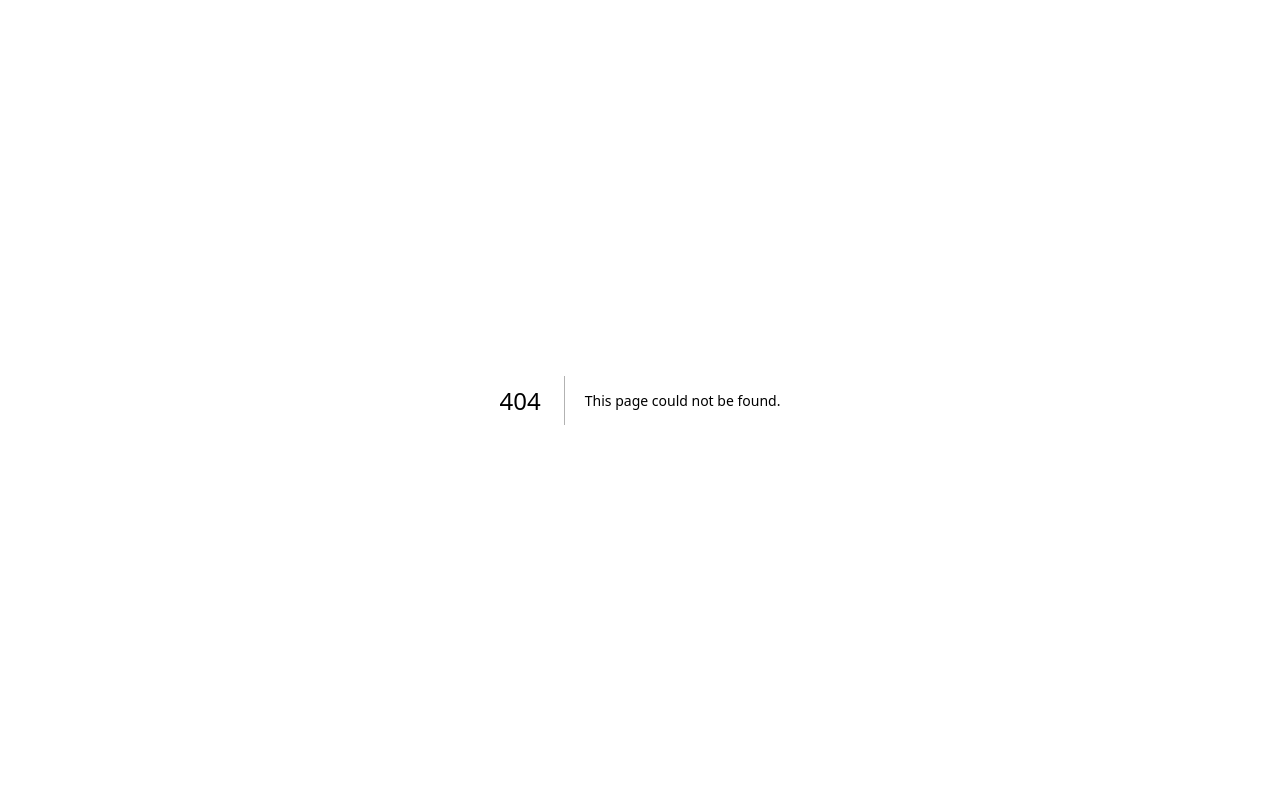
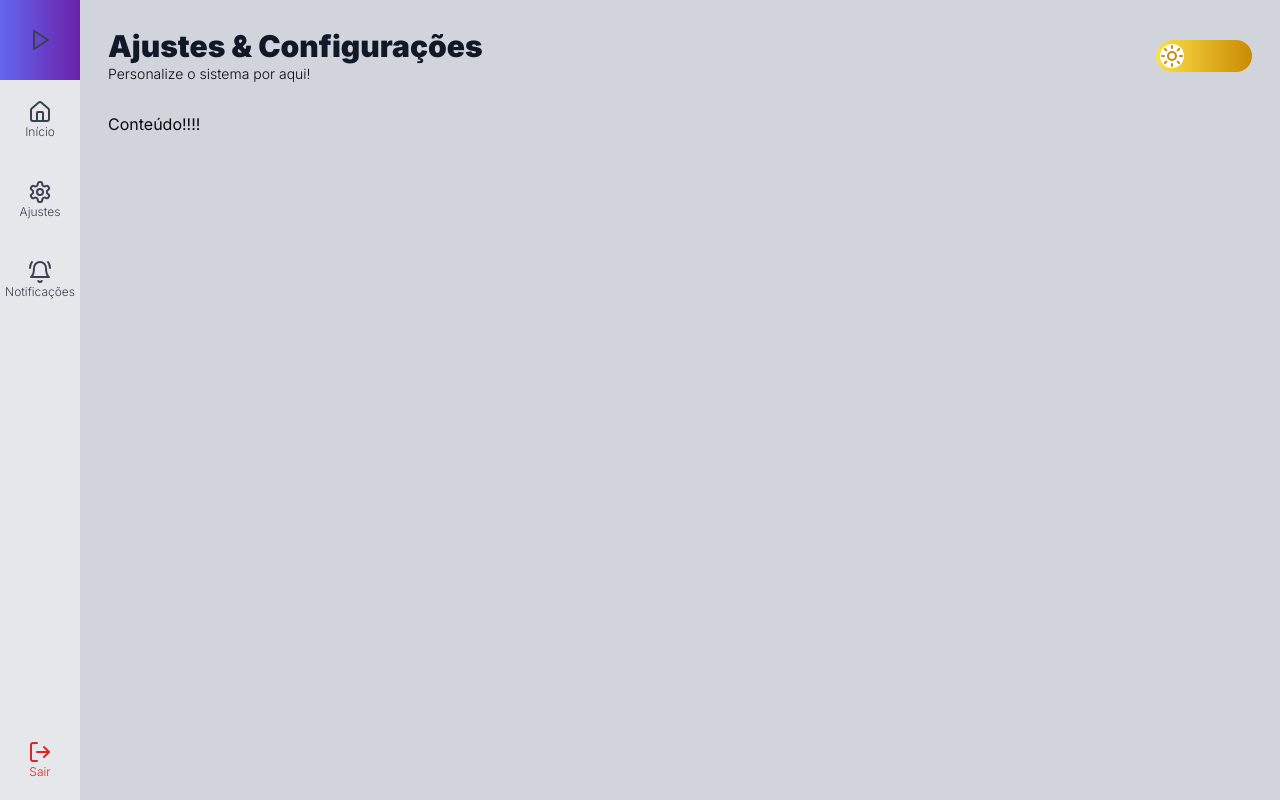
Before and after one commit to Iaguin11/creating-a-dashboard, a Next.js app: page /settings in a window 1280 px wide. Before the commit this address had no page. Built offline with nearby package versions, Linux system fonts and the light colour scheme.

Commit message:
feat: configuring routes

```diff
--- /dev/null
+++ b/src/app/notifications/page.tsx
@@ -0,0 +1,10 @@
+import Layout from "@/components/template/Layout";
+
+
+export default function Notifications(){
+  return(
+    <Layout title="Notificações" subtitle="Aqui você irá gerenciar as suas notificações">
+      <h1>Notificações</h1>
+    </Layout>
+  )
+}
--- /dev/null
+++ b/src/app/settings/page.tsx
@@ -0,0 +1,10 @@
+import Layout from "@/components/template/Layout";
+
+export default function Settings() {
+  return (
+    <Layout title="Ajustes & Configurações"
+      subtitle="Personalize o sistema por aqui!">
+      <h3>Conteúdo!!!!</h3>
+    </Layout>
+  )
+}
--- /dev/null
+++ b/src/components/template/Content.tsx
@@ -0,0 +1,16 @@
+import { ReactNode } from "react"
+
+interface ContentProps {
+  children?: ReactNode
+}
+
+export default function Content({children}: ContentProps) {
+  return (
+      <div className={`
+          flex flex-col mt-7
+          dark:text-gray-200
+      `}>
+          {children}
+      </div>
+  )
+}
--- a/src/components/template/Layout.tsx
+++ b/src/components/template/Layout.tsx
@@ -1,6 +1,7 @@
 import { ReactNode } from "react";
 import Header from "./Header";
 import SideMenu from "./SideMenu";
+import Content from "./Content";
 
 interface LayoutProps {
   title: string
@@ -13,6 +14,9 @@ export default function Layout({title,subtitle,children}:LayoutProps){
       <SideMenu />
       <div className={`flex flex-col w-full p-7 bg-gray-300 dark:bg-gray-800`}>
         <Header title={title} subtitle={subtitle}/>
+        <Content>
+          {children}
+        </Content>
       </div>
     </div>
   )
--- a/src/components/template/MenuItem.tsx
+++ b/src/components/template/MenuItem.tsx
@@ -12,7 +12,7 @@ interface MenuItemProps {
 export default function MenuItem({text,icon,url,className, onClick}:MenuItemProps){
   function renderLink(){
     return(
-      <Link href='/' className={`flex flex-col justify-center items-center h-20 w-20 dark:text-gray-200 ${className}` }>
+      <Link href={`${url}`} className={`flex flex-col justify-center items-center h-20 w-20 dark:text-gray-200 ${className}` }>
         {icon}
         <span className="text-xs font-light">
           {text}
--- a/src/components/template/SideMenu.tsx
+++ b/src/components/template/SideMenu.tsx
@@ -12,7 +12,7 @@ export default function SideMenu(){
       </div>
       <ul className="flex-grow">
         <MenuItem url="/" text="Início" icon={<Home/>}/>
-        <MenuItem url="settings" text="Ajustes" icon={<Settings />}/>
+        <MenuItem url="/settings" text="Ajustes" icon={<Settings />}/>
         <MenuItem url="/notifications" text="Notificações" icon={<BellRing />}/>
       </ul>
       <ul>
```
Also changed, not shown: src/app/(auth)/page.tsx (renamed from src/app/(auth)/profile.tsx).
